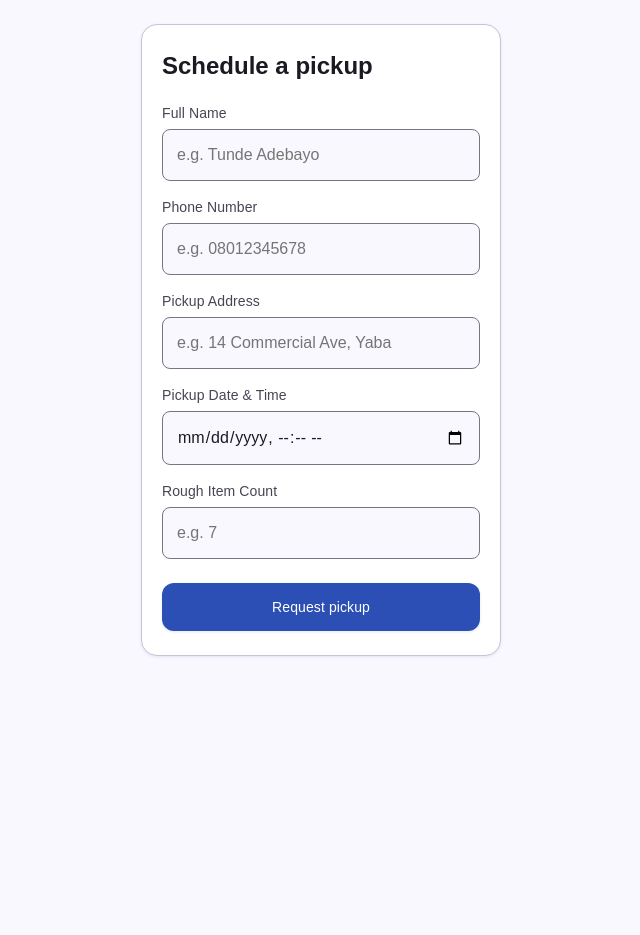
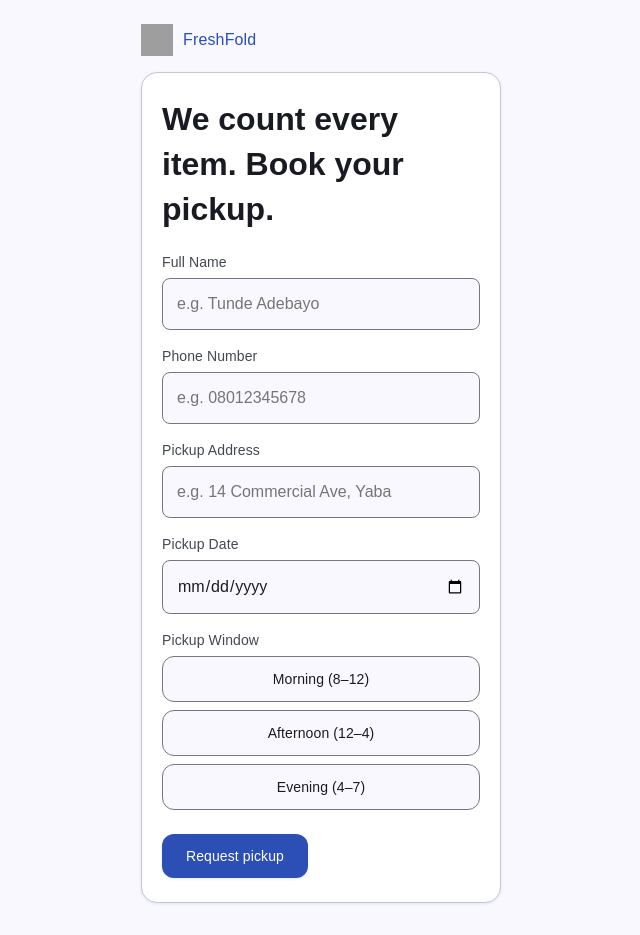
Before and after one commit to johndavidagaba/freshfold, a Next.js app: page /schedule in a window 1280 px wide. Shown: the whole page, without its empty margins (319-959 px from the left). Before the commit the page ends 800 px from the top, so only its background shows below. Built offline with nearby package versions, Linux system fonts and the light colour scheme; grey boxes are pictures that could not be loaded; a web font is replaced by a local one.

Commit message:
Redesign schedule screen: remove item count, add pickup windows, logo header, heading max-width, rem buttons

```diff
--- a/app/page.module.css
+++ b/app/page.module.css
@@ -33,24 +33,29 @@
 }
 
 .button {
-  width: 100%;
-  min-height: 48px;
-  padding: 12px 20px;
+  padding: 0.75rem 1.5rem;
+  border-radius: 0.75rem;
+  font-family: var(--type-label-large-family);
+  font-size: var(--type-label-large-size);
+  font-weight: var(--type-label-large-weight);
+  line-height: var(--type-label-large-line-height);
+  letter-spacing: var(--type-label-large-letter-spacing);
   margin-top: 8px;
   color: var(--color-on-primary);
   background-color: var(--color-primary);
   border: none;
-  border-radius: 12px;
   box-shadow: var(--shadow-soft);
   cursor: pointer;
   display: inline-flex;
   align-items: center;
   justify-content: center;
   text-decoration: none;
-  transition: box-shadow 150ms ease, transform 150ms ease;
+  align-self: flex-start;
+  transition: background-color 150ms ease, box-shadow 150ms ease, transform 150ms ease;
 }
 
 .button:hover {
+  background-color: var(--color-surface-tint);
   box-shadow: var(--shadow-medium);
 }
 
--- a/app/schedule/actions.ts
+++ b/app/schedule/actions.ts
@@ -8,6 +8,12 @@ export type ScheduleFormState = {
   requestId?: string;
 };
 
+const WINDOW_START_TIMES: Record<string, string> = {
+  morning: "08:00:00",
+  afternoon: "12:00:00",
+  evening: "16:00:00",
+};
+
 export async function schedulePickupAction(
   _prevState: ScheduleFormState,
   formData: FormData
@@ -16,20 +22,23 @@ export async function schedulePickupAction(
   const phone = formData.get("phone")?.toString().trim();
   const address = formData.get("address")?.toString().trim();
   const pickupDateStr = formData.get("pickupDate")?.toString().trim();
-  const itemCountStr = formData.get("itemCount")?.toString().trim();
+  const pickupWindow = formData.get("pickupWindow")?.toString().trim();
 
-  if (!customerName || !phone || !address || !pickupDateStr || !itemCountStr) {
-    return { error: "Please fill in all fields." };
+  if (!customerName || !phone || !address || !pickupDateStr) {
+    return { error: "Please fill in all required fields." };
   }
 
-  const itemCount = parseInt(itemCountStr, 10);
-  if (isNaN(itemCount) || itemCount <= 0) {
-    return { error: "Item count must be a positive number." };
+  if (!pickupWindow || !WINDOW_START_TIMES[pickupWindow]) {
+    return { error: "Please choose a pickup window." };
   }
 
-  const pickupDate = new Date(pickupDateStr);
+  const startTime = WINDOW_START_TIMES[pickupWindow];
+  // Lagos is in West Africa Time (WAT), which is UTC+1 with no daylight saving time
+  const isoString = `${pickupDateStr}T${startTime}+01:00`;
+  const pickupDate = new Date(isoString);
+
   if (isNaN(pickupDate.getTime())) {
-    return { error: "Please enter a valid date and time." };
+    return { error: "Please enter a valid date." };
   }
 
   try {
@@ -39,7 +48,6 @@ export async function schedulePickupAction(
         phone,
         address,
         pickupDate,
-        itemCount,
       },
     });
 
--- a/app/schedule/page.module.css
+++ b/app/schedule/page.module.css
@@ -6,7 +6,39 @@
   background-color: var(--color-surface);
   align-items: center;
   justify-content: flex-start;
-  padding: 24px 16px;
+  padding: 16px 16px 32px;
+}
+
+.header {
+  width: 100%;
+  max-width: 360px;
+  display: flex;
+  align-items: center;
+  padding: 8px 0 16px;
+}
+
+.brandLink {
+  display: inline-flex;
+  align-items: center;
+  gap: 10px;
+  text-decoration: none;
+  cursor: pointer;
+  transition: opacity 150ms ease;
+}
+
+.brandLink:hover {
+  opacity: 0.8;
+}
+
+.brandLink:focus-visible {
+  outline: 2px solid var(--color-primary);
+  outline-offset: 2px;
+  border-radius: 6px;
+}
+
+.brandName {
+  color: var(--color-primary);
+  margin: 0;
 }
 
 .card {
@@ -25,6 +57,7 @@
 .heading {
   color: var(--color-on-surface);
   margin: 0;
+  max-width: 21ch;
 }
 
 .form {
@@ -63,24 +96,94 @@
   border-color: var(--color-primary);
 }
 
+.windowButtonGroup {
+  display: flex;
+  flex-direction: column;
+  gap: 8px;
+}
+
+.windowButton {
+  padding: 0.75rem 1.5rem;
+  border-radius: 0.75rem;
+  font-family: var(--type-label-large-family);
+  font-size: var(--type-label-large-size);
+  font-weight: var(--type-label-large-weight);
+  line-height: var(--type-label-large-line-height);
+  letter-spacing: var(--type-label-large-letter-spacing);
+  color: var(--color-on-surface);
+  background-color: var(--color-surface);
+  border: 1px solid var(--color-outline);
+  cursor: pointer;
+  display: inline-flex;
+  align-items: center;
+  justify-content: center;
+  text-align: center;
+  transition: background-color 150ms ease, border-color 150ms ease, color 150ms ease;
+}
+
+.windowButton:hover {
+  background-color: var(--color-surface-container);
+  border-color: var(--color-primary);
+}
+
+.windowButtonSelected {
+  padding: 0.75rem 1.5rem;
+  border-radius: 0.75rem;
+  font-family: var(--type-label-large-family);
+  font-size: var(--type-label-large-size);
+  font-weight: var(--type-label-large-weight);
+  line-height: var(--type-label-large-line-height);
+  letter-spacing: var(--type-label-large-letter-spacing);
+  color: var(--color-on-primary-container);
+  background-color: var(--color-primary-container);
+  border: 1px solid var(--color-primary);
+  cursor: pointer;
+  display: inline-flex;
+  align-items: center;
+  justify-content: center;
+  text-align: center;
+  transition: background-color 150ms ease, border-color 150ms ease;
+}
+
+.windowButtonSelected:hover {
+  background-color: var(--color-secondary-container);
+}
+
+.windowButton:focus-visible,
+.windowButtonSelected:focus-visible {
+  outline: 2px solid var(--color-primary);
+  outline-offset: 2px;
+}
+
+.windowErrorMessage {
+  color: var(--color-error);
+  margin: 4px 0 0;
+}
+
 .button {
-  width: 100%;
-  min-height: 48px;
-  padding: 12px 20px;
+  padding: 0.75rem 1.5rem;
+  border-radius: 0.75rem;
+  font-family: var(--type-label-large-family);
+  font-size: var(--type-label-large-size);
+  font-weight: var(--type-label-large-weight);
+  line-height: var(--type-label-large-line-height);
+  letter-spacing: var(--type-label-large-letter-spacing);
   margin-top: 8px;
   color: var(--color-on-primary);
   background-color: var(--color-primary);
   border: none;
-  border-radius: 12px;
   box-shadow: var(--shadow-soft);
   cursor: pointer;
   display: inline-flex;
   align-items: center;
   justify-content: center;
-  transition: box-shadow 150ms ease, transform 150ms ease;
+  text-decoration: none;
+  align-self: flex-start;
+  transition: background-color 150ms ease, box-shadow 150ms ease, transform 150ms ease;
 }
 
 .button:hover {
+  background-color: var(--color-surface-tint);
   box-shadow: var(--shadow-medium);
 }
 
--- a/app/schedule/page.tsx
+++ b/app/schedule/page.tsx
@@ -1,10 +1,18 @@
 "use client";
 
-import { useActionState } from "react";
+import { useActionState, useState } from "react";
+import Image from "next/image";
+import Link from "next/link";
 import { schedulePickupAction, type ScheduleFormState } from "./actions";
 import styles from "./page.module.css";
 
 const initialState: ScheduleFormState = {};
+
+const WINDOWS = [
+  { id: "morning", label: "Morning (8–12)" },
+  { id: "afternoon", label: "Afternoon (12–4)" },
+  { id: "evening", label: "Evening (4–7)" },
+] as const;
 
 export default function SchedulePage() {
   const [state, formAction, isPending] = useActionState(
@@ -12,11 +20,40 @@ export default function SchedulePage() {
     initialState
   );
 
+  const [selectedWindow, setSelectedWindow] = useState<string>("");
+  const [windowError, setWindowError] = useState<string>("");
+
+  const handleWindowSelect = (windowId: string) => {
+    setSelectedWindow(windowId);
+    setWindowError("");
+  };
+
+  const handleSubmit = (e: React.FormEvent<HTMLFormElement>) => {
+    if (!selectedWindow) {
+      e.preventDefault();
+      setWindowError("Please choose a pickup window.");
+    }
+  };
+
   return (
     <main className={styles.container}>
+      <header className={styles.header}>
+        <Link href="/" className={styles.brandLink}>
+          <Image
+            src="/icon.png"
+            width={32}
+            height={32}
+            alt="FreshFold home"
+          />
+          <span className={`${styles.brandName} type-title-medium`}>
+            FreshFold
+          </span>
+        </Link>
+      </header>
+
       <section className={styles.card}>
-        <h1 className={`${styles.heading} type-headline-small`}>
-          Schedule a pickup
+        <h1 className={`${styles.heading} type-headline-large`}>
+          We count every item. Book your pickup.
         </h1>
 
         {state?.success ? (
@@ -29,7 +66,11 @@ export default function SchedulePage() {
             </p>
           </div>
         ) : (
-          <form action={formAction} className={styles.form}>
+          <form
+            action={formAction}
+            onSubmit={handleSubmit}
+            className={styles.form}
+          >
             {state?.error && (
               <p
                 className="type-body-small"
@@ -83,36 +124,53 @@ export default function SchedulePage() {
 
             <div className={styles.field}>
               <label htmlFor="pickupDate" className={`${styles.label} type-label-large`}>
-                Pickup Date &amp; Time
+                Pickup Date
               </label>
               <input
                 id="pickupDate"
                 name="pickupDate"
-                type="datetime-local"
+                type="date"
                 required
                 className={styles.input}
               />
             </div>
 
             <div className={styles.field}>
-              <label htmlFor="itemCount" className={`${styles.label} type-label-large`}>
-                Rough Item Count
-              </label>
+              <span className={`${styles.label} type-label-large`}>
+                Pickup Window
+              </span>
+              <div className={styles.windowButtonGroup}>
+                {WINDOWS.map((w) => (
+                  <button
+                    key={w.id}
+                    type="button"
+                    onClick={() => handleWindowSelect(w.id)}
+                    className={
+                      selectedWindow === w.id
+                        ? styles.windowButtonSelected
+                        : styles.windowButton
+                    }
+                  >
+                    {w.label}
+                  </button>
+                ))}
+              </div>
+              {windowError && (
+                <p className={`${styles.windowErrorMessage} type-body-small`}>
+                  {windowError}
+                </p>
+              )}
               <input
-                id="itemCount"
-                name="itemCount"
-                type="number"
-                min="1"
-                required
-                className={styles.input}
-                placeholder="e.g. 7"
+                type="hidden"
+                name="pickupWindow"
+                value={selectedWindow}
               />
             </div>
 
             <button
               type="submit"
               disabled={isPending}
-              className={`${styles.button} type-label-large`}
+              className={styles.button}
             >
               {isPending ? "Submitting..." : "Request pickup"}
             </button>
```
Also changed, not shown: app/page.tsx (+4 -3 lines), 2 other files (tests, documents, lock files or other folders).
